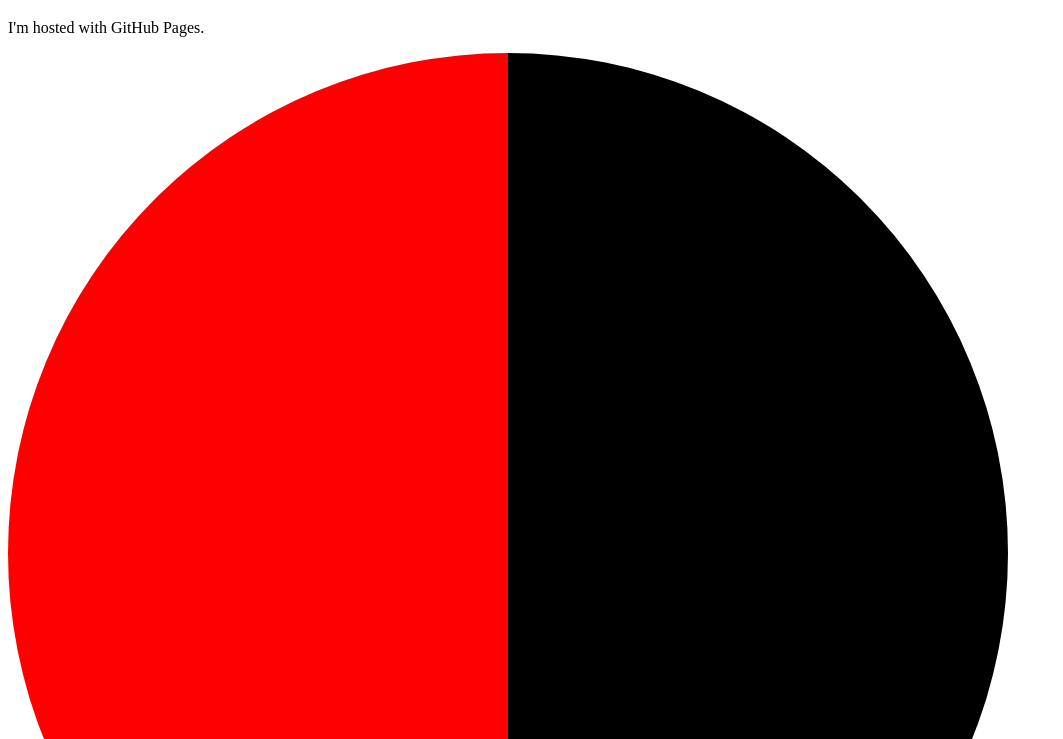
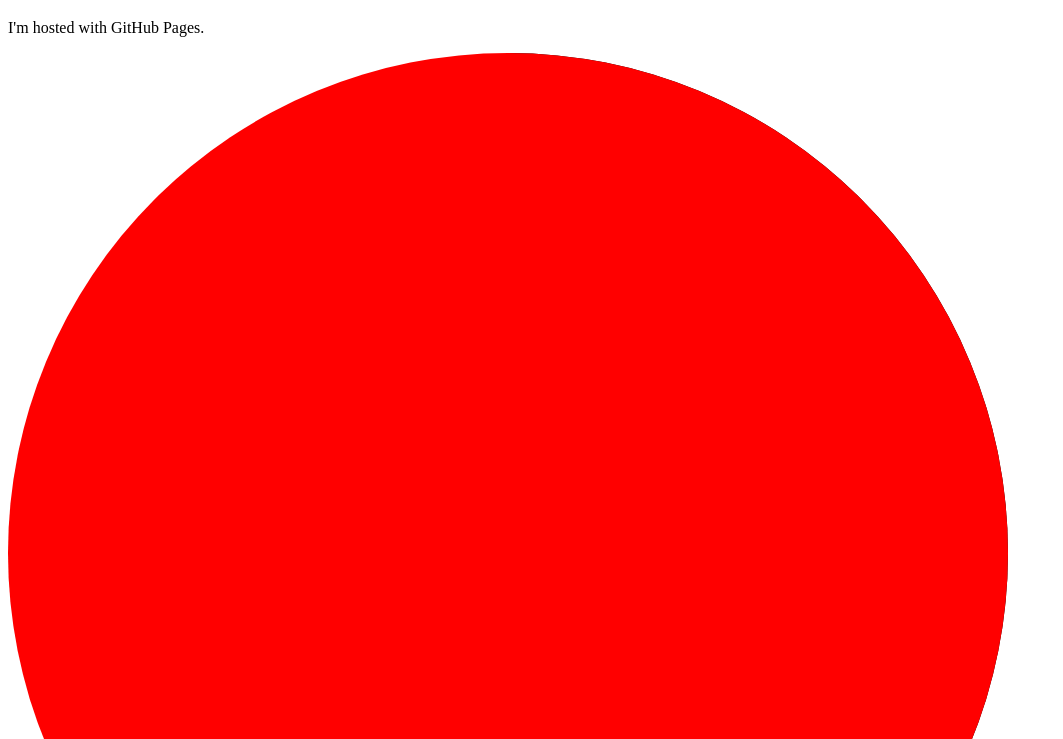
Before and after one commit to maggiesholes/maggiesholes.github.io, a plain HTML site: page index.html in a window 1280 px wide. Shown: the part 61-800 px from the top of the page, without its empty margins (0-1063 px from the left). Drawn offline with Linux system fonts and the light colour scheme.

Commit message:
pie chart

```diff
--- a/css/style.css
+++ b/css/style.css
@@ -5,3 +5,13 @@
 	background-image: linear-gradient(to right, transparent 50%, black 0);
 
 }
+
+.zod-nav::before {
+  content: '';
+  display: block;
+  margin-left: 50%;
+  height: 100%;
+  border-radius: 0 100% 100% 0 / 50%;
+  background-color: inherit;
+  transform-origin: left;
+}
```
